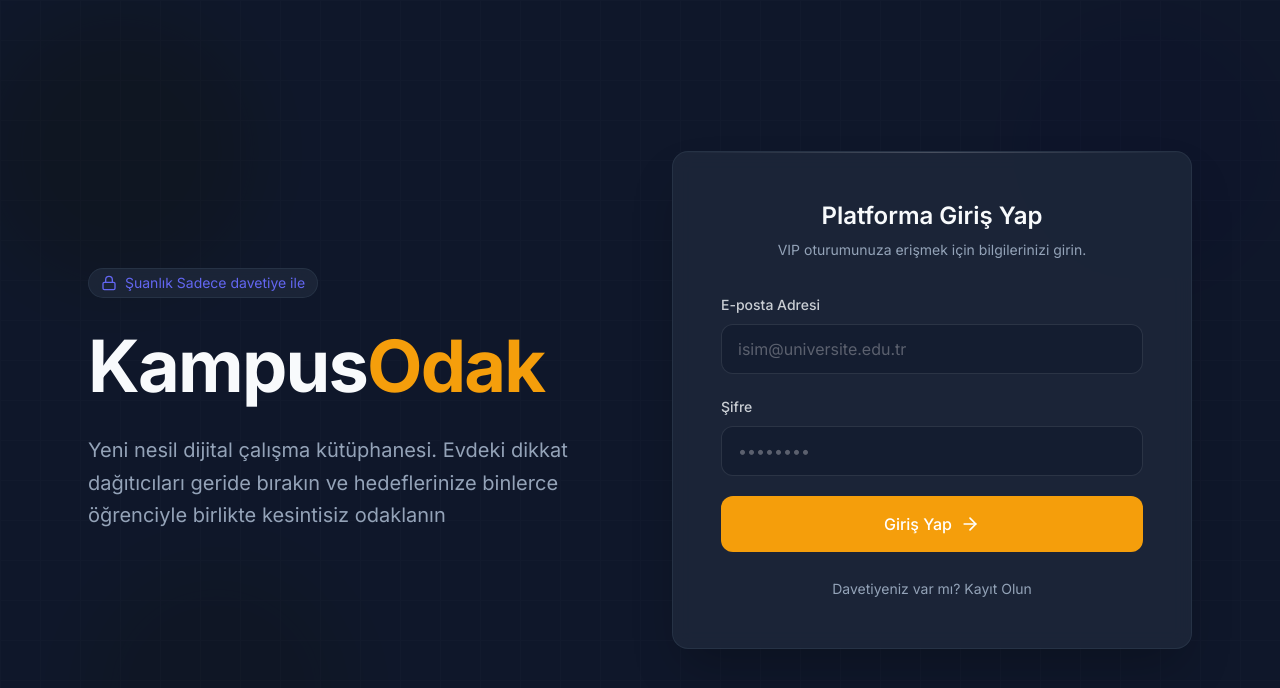
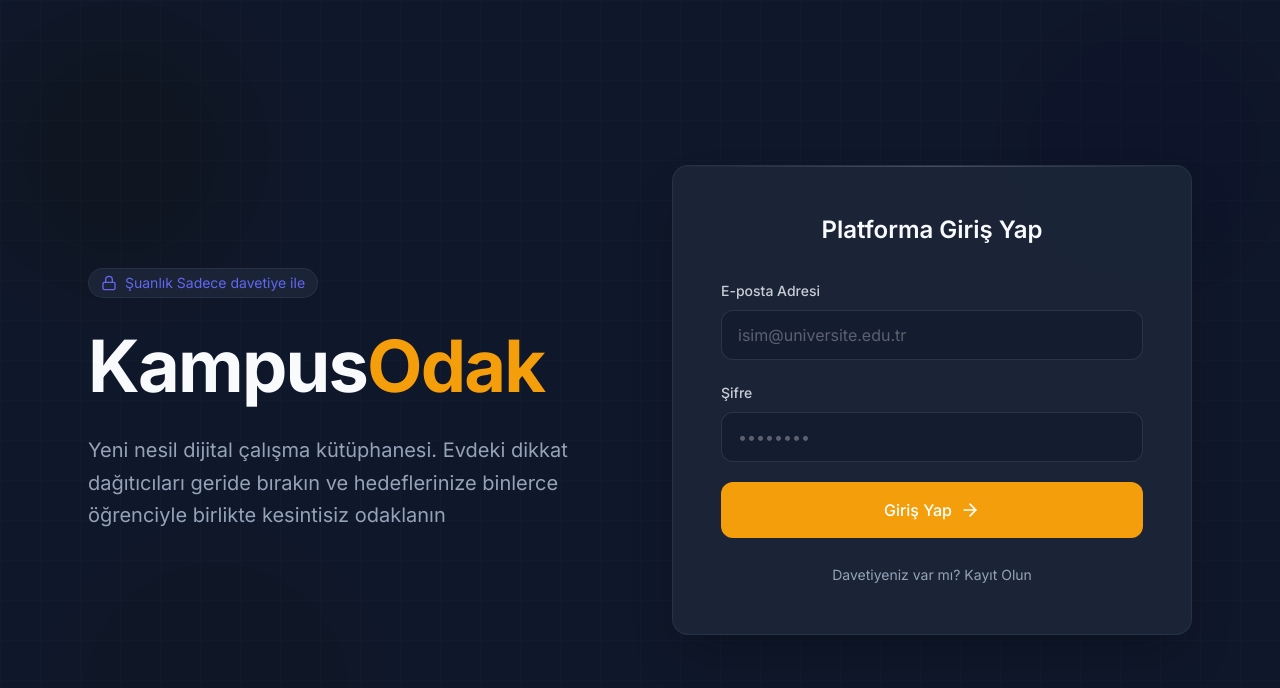
Before and after one commit to Rwin74/KampusOdak, a Next.js app: page / in a window 1280 px wide. Shown: the top 688 px of the page. Built offline with nearby package versions, Linux system fonts and the light colour scheme; no server answers.

Commit message:
fix: login kartindan VIP alt yazisi kaldirildi

```diff
--- a/src/app/page.tsx
+++ b/src/app/page.tsx
@@ -148,7 +148,6 @@ export default function Home() {
 
           <div className="text-center mb-8">
             <h2 className="text-2xl font-semibold mb-2">Platforma Giriş Yap</h2>
-            <p className="text-sm text-muted-foreground">VIP oturumunuza erişmek için bilgilerinizi girin.</p>
           </div>
 
           {error && (
```
